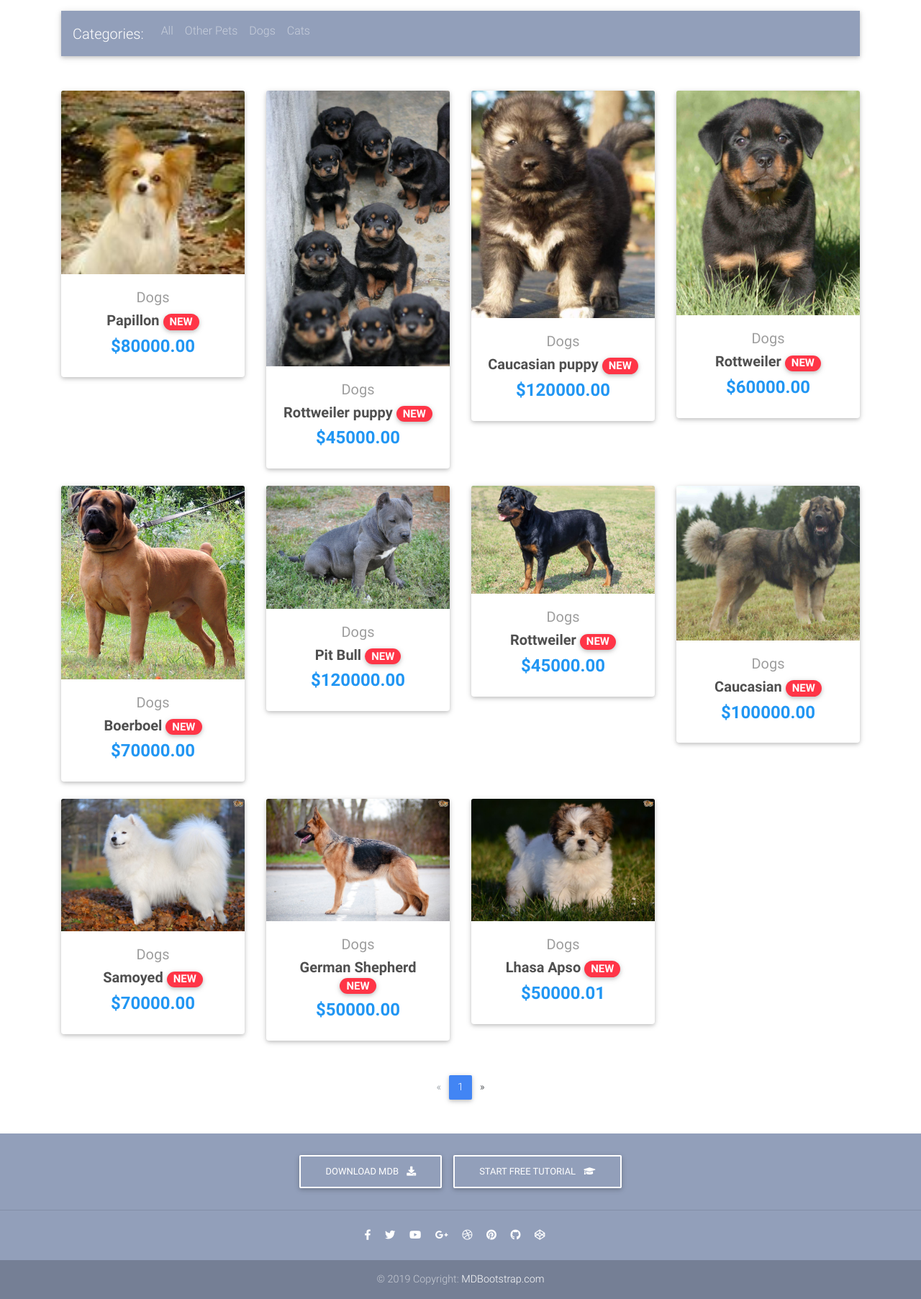
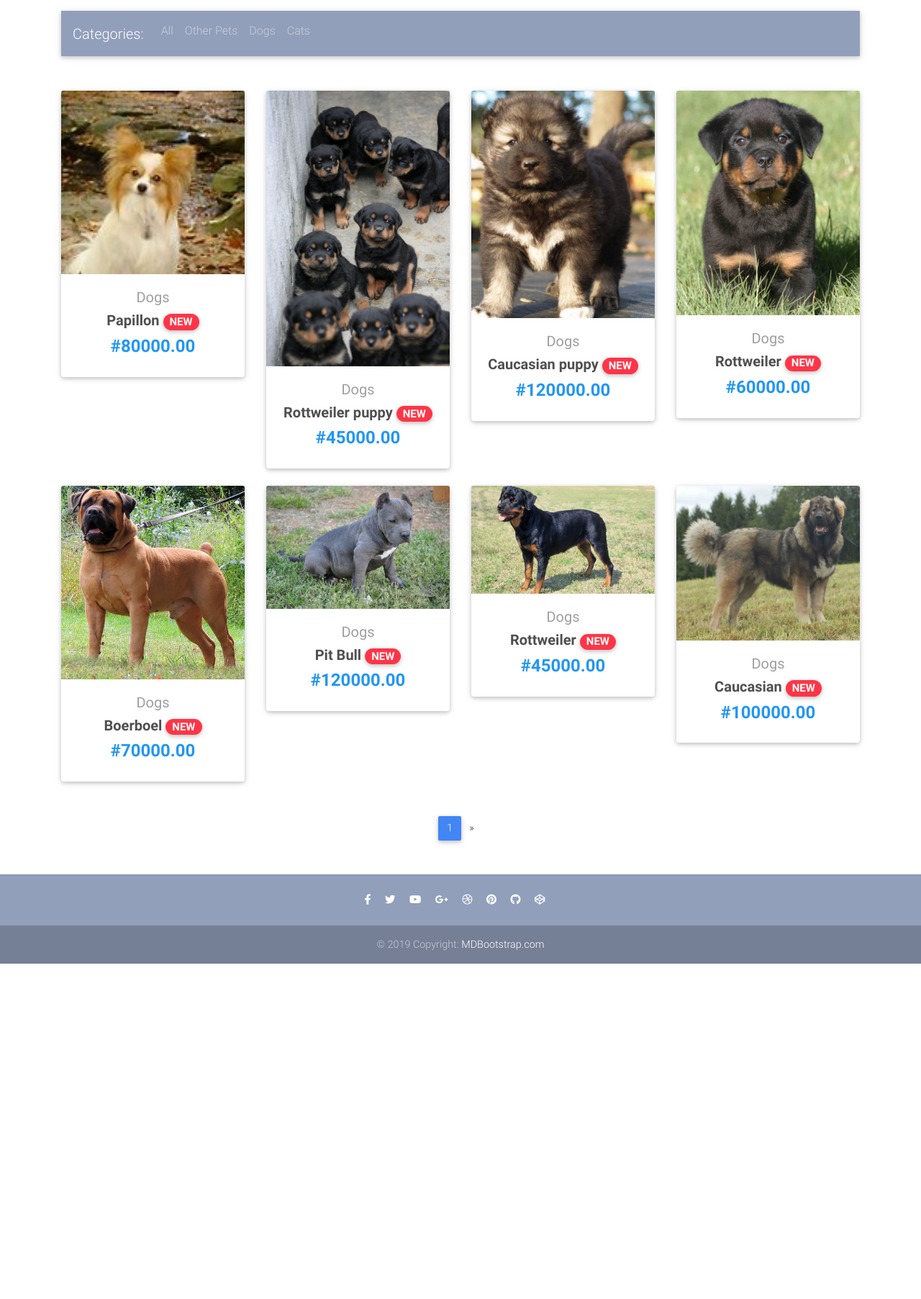
Before and after one commit to kuhmasii/Ecommerce-App, a Django app: a page that uses templates/store-page.html in a window 1280 px wide. Shown: the part 481-2286 px from the top of the page at 72% size. After the commit the page ends 1820 px from the top, so only its background shows below. Run offline with Django 3.2, Linux system fonts and the light colour scheme; data comes from the database, SQL or seed files in the repository; both versions use the stored data as it was after the commit; parts of the project's set-up code (start-up, migrations or seed data) failed here and were passed over; some libraries are stand-ins or nearby versions.

Commit message:
worked on coursel images and some images

```diff
--- a/store/views.py
+++ b/store/views.py
@@ -1,7 +1,9 @@
 from django.shortcuts import render, get_object_or_404
+from django.core.paginator import Paginator, EmptyPage, PageNotAnInteger
 from . models import Product, Category
 from django.conf import settings
 from cart.forms import CartForm
+
 
 def store_page(request, category_slug=None):
     category = None
@@ -12,9 +14,21 @@ def store_page(request, category_slug=None):
         product = category.products.filter(available=True)
         # product = product.filter(category=category)
 
+    # using paginator
+    paginator = Paginator(product, 8)
+    page = request.GET.get("page")
+
+    try:
+        product = paginator.page(page)
+    except PageNotAnInteger:
+        # if the page is not an integer that means probably the beginning of the page
+        product = paginator.page(1)
+    except EmptyPage:
+        # if possible the page is out of index, bring out the last page.
+        product = paginator.page(page.num_pages)
 
     return render(request, 'store-page.html', dict(category=category, categories=categories,
-                                                   product=product))
+                                                   product=product, page=page))
 
 
 def detail_page(request, slug=None, detail_id=None):
@@ -22,4 +36,4 @@ def detail_page(request, slug=None, detail_id=None):
     product = get_object_or_404(
         Product, slug=slug, id=detail_id, available=True)
     form = CartForm()
-    return render(request, 'store/detail.html', {"product": product, 'form':form})
+    return render(request, 'store/detail.html', {"product": product, 'form': form})
--- a/templates/store-page.html
+++ b/templates/store-page.html
@@ -126,25 +126,18 @@
       <!--First slide-->
       <div class="carousel-item active">
         <div class="view"
-          style="background-image: url('https://mdbootstrap.com/img/Photos/Horizontal/E-commerce/8-col/img%282%29.jpg'); background-repeat: no-repeat; background-size: cover;">
+          style="background-image: url({% static 'img/samoyed.jpg'%}); background-repeat: no-repeat; background-size: cover;">
 
           <!-- Mask & flexbox options-->
           <div class="mask rgba-black-strong d-flex justify-content-center align-items-center">
 
             <!-- Content -->
             <div class="text-center white-text mx-5 wow fadeIn">
-              <h1 class="mb-4">
-                <strong>Learn Bootstrap 4 with MDB</strong>
-              </h1>
-
               <p>
-                <strong>Best & free guide of responsive web design</strong>
+                <strong>Own your best pets</strong>
               </p>
-
               <p class="mb-4 d-none d-md-block">
-                <strong>The most comprehensive tutorial for the Bootstrap 4. Loved by over 500 000 users. Video and
-                  written versions
-                  available. Create your own, stunning website.</strong>
+                <strong>Playing alot when you are around, why won't you like this cute puppy</strong>
               </p>
             </div>
             <!-- Content -->
@@ -159,25 +152,19 @@
       <!--Second slide-->
       <div class="carousel-item">
         <div class="view"
-          style="background-image: url('https://mdbootstrap.com/img/Photos/Horizontal/E-commerce/8-col/img%283%29.jpg'); background-repeat: no-repeat; background-size: cover;">
+          style="background-image: url({% static 'img/siberian flur.jpg'%}); background-repeat: no-repeat; background-size: cover;">
 
           <!-- Mask & flexbox options-->
           <div class="mask rgba-black-strong d-flex justify-content-center align-items-center">
 
             <!-- Content -->
             <div class="text-center white-text mx-5 wow fadeIn">
-              <h1 class="mb-4">
-                <strong>Learn Bootstrap 4 with MDB</strong>
-              </h1>
-
               <p>
-                <strong>Best & free guide of responsive web design</strong>
+                <strong>Own your best pets</strong>
               </p>
 
               <p class="mb-4 d-none d-md-block">
-                <strong>The most comprehensive tutorial for the Bootstrap 4. Loved by over 500 000 users. Video and
-                  written versions
-                  available. Create your own, stunning website.</strong>
+                <strong>Caring and sensitivity is what they have.</strong>
               </p>
             </div>
             <!-- Content -->
@@ -192,25 +179,19 @@
       <!--Third slide-->
       <div class="carousel-item">
         <div class="view"
-          style="background-image: url('https://mdbootstrap.com/img/Photos/Horizontal/E-commerce/8-col/img%285%29.jpg'); background-repeat: no-repeat; background-size: cover;">
+          style="background-image: url({% static 'img/purrfect.jpg'%}); background-repeat: no-repeat; background-size: cover;">
 
           <!-- Mask & flexbox options-->
           <div class="mask rgba-black-strong d-flex justify-content-center align-items-center">
 
             <!-- Content -->
             <div class="text-center white-text mx-5 wow fadeIn">
-              <h1 class="mb-4">
-                <strong>Learn Bootstrap 4 with MDB</strong>
-              </h1>
-
               <p>
-                <strong>Best & free guide of responsive web design</strong>
+                <strong>Own your best pets</strong>
               </p>
 
               <p class="mb-4 d-none d-md-block">
-                <strong>The most comprehensive tutorial for the Bootstrap 4. Loved by over 500 000 users. Video and
-                  written versions
-                  available. Create your own, stunning website.</strong>
+                <strong>Cuddling kittens are rare to get, don't miss this one.</strong>
               </p>
             </div>
             <!-- Content -->
@@ -312,7 +293,7 @@
                 </h5>
 
                 <h4 class="font-weight-bold blue-text">
-                  <strong>${{ prod.price }}</strong>
+                  <strong>#{{ prod.price }}</strong>
                 </h4>
 
               </div>
@@ -333,28 +314,32 @@
 
       <!--Pagination-->
       <nav class="d-flex justify-content-center wow fadeIn">
+        {% with page=product %}
         <ul class="pagination pg-blue">
-
+          {% if page.has_previous %}
           <!--Arrow left-->
-          <li class="page-item disabled">
-            <a class="page-link" href="#" aria-label="Previous">
+          <li class="page-item">
+            <a class="page-link" href="?page={{ page.previous_page_number }}" aria-label="Previous">
               <span aria-hidden="true">&laquo;</span>
               <span class="sr-only">Previous</span>
             </a>
           </li>
-
+          {% endif %}
           <li class="page-item active">
-            <a class="page-link" href="#">1
+            <a class="page-link" href="?page={{ page.number }}">{{ page.number }}
               <span class="sr-only">(current)</span>
             </a>
           </li>
+          {% if page.has_next %}
           <li class="page-item">
-            <a class="page-link" href="#" aria-label="Next">
+            <a class="page-link" href="?page={{ page.next_page_number }}" aria-label="Next">
               <span aria-hidden="true">&raquo;</span>
               <span class="sr-only">Next</span>
             </a>
           </li>
+          {% endif %}
         </ul>
+        {% endwith %}
       </nav>
       <!--Pagination-->
 
@@ -363,21 +348,6 @@
   <!--Main layout-->
   <!--Footer-->
   <footer class="page-footer text-center font-small mt-4 wow fadeIn">
-
-    <!--Call to action-->
-    <div class="pt-4">
-      <a class="btn btn-outline-white" href="https://mdbootstrap.com/docs/jquery/getting-started/download/"
-        target="_blank" role="button">Download MDB
-        <i class="fas fa-download ml-2"></i>
-      </a>
-      <a class="btn btn-outline-white" href="https://mdbootstrap.com/education/bootstrap/" target="_blank"
-        role="button">Start
-        free tutorial
-        <i class="fas fa-graduation-cap ml-2"></i>
-      </a>
-    </div>
-    <!--/.Call to action-->
-
     <hr class="my-4">
 
     <!-- Social icons -->
```
Also changed, not shown: orders/templates/orders/checkout-page.html (+0 -14 lines), store/templates/store/detail.html (+2 -17 lines), db.sqlite3, media/product/Long_haired.jpg (added), media/product/cat.jpg (added), media/product/caucasian_2.jpg (added), media/product/coton_de_Tulear.jpg (added), media/product/papillon.jpg (added), media/product/purrfect.jpg (added), media/product/rottweiler_3.jpg (added), media/product/siberian_flur.jpg (added), media/product/snowshoe.jpg (added), media/product/tiger_cat.jpg (added), media/product/white_snow.jpg (added), 3 more files.
